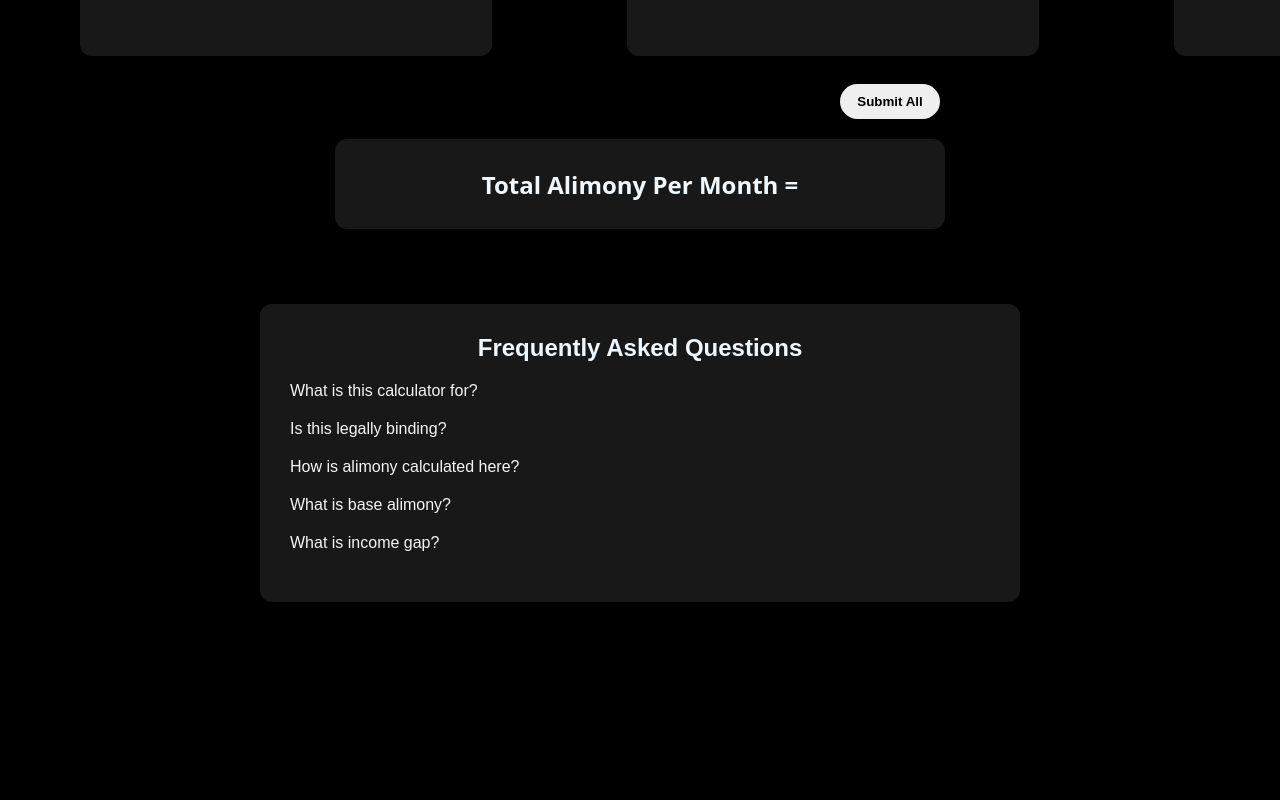
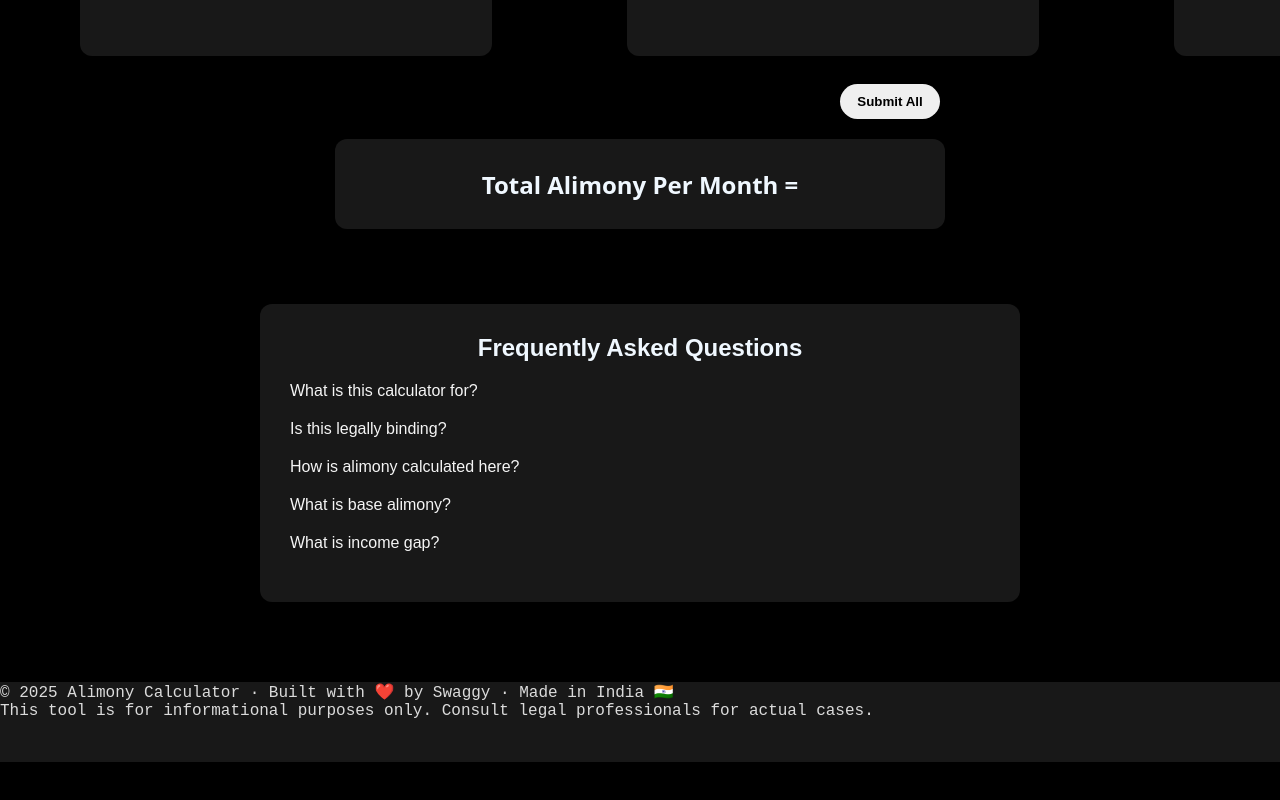
Before and after one commit to Swag-xd/Alimony, a React (Vite) app: page / in a window 1280 px wide. Shown: the part 496-1296 px from the top of the page. Built offline with nearby package versions, Linux system fonts and the light colour scheme.

Commit message:
adding footer

```diff
--- a/src/Components/faq/Faq.jsx
+++ b/src/Components/faq/Faq.jsx
@@ -49,7 +49,15 @@ export default function Faq() {
                         )}
                     </div>
                 ))}
+
             </div>
+            <footer className={styles.footer}>
+                <nav className={styles.footerPara}>
+                    <p>© 2025 Alimony Calculator · Built with ❤️ by Swaggy · Made in India 🇮🇳</p>
+                    <p>This tool is for informational purposes only. Consult legal professionals for actual cases.</p>
+                </nav>
+
+            </footer>
         </>
     )
 }
--- a/src/Components/faq/faq.module.css
+++ b/src/Components/faq/faq.module.css
@@ -29,6 +29,16 @@
   border-left: 4px solid #4a90e2;
   border-radius: 4px;
 }
+.footer{
+  width: 100%;
+  background-color: #181818;
+  height: 10vh;
+  margin-top: 10vh;;
+}
+.footerPara{
+color:rgb(219 219 219);
+font-family: 'Courier New', Courier, monospace;
+}
 
 
 /* Responsive for phones */
--- a/src/index.css
+++ b/src/index.css
@@ -4,7 +4,7 @@
 :root{
     background-color: black;
     /* overflow: hidden; */
-    height: 162vh;
+    height: 165vh;
 }
 
 img icon {
```
